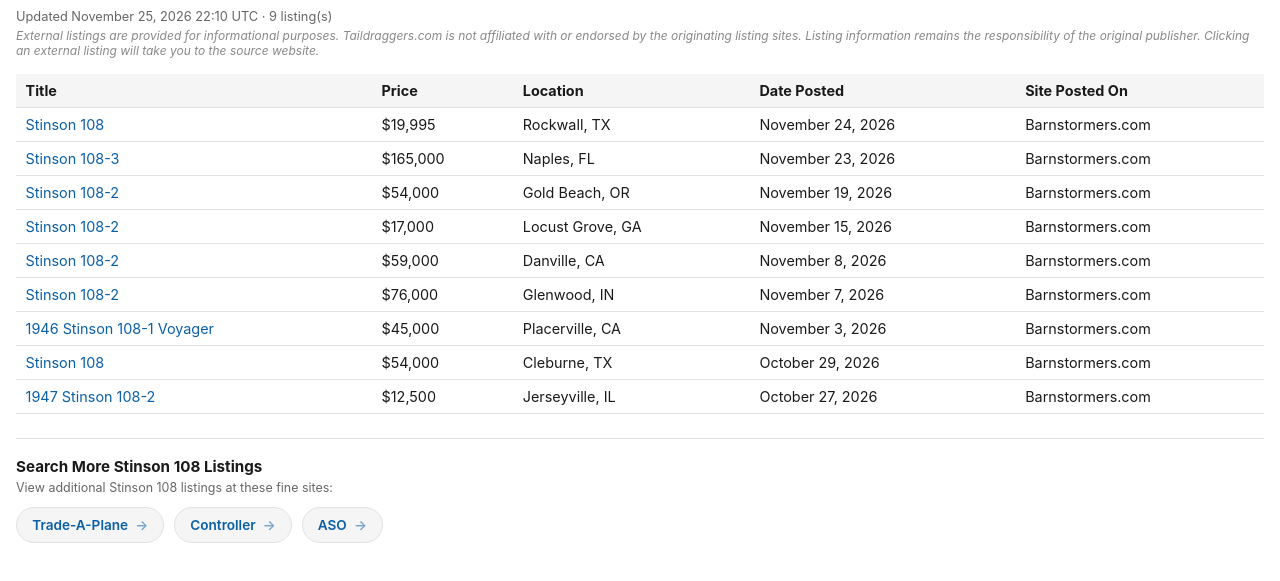
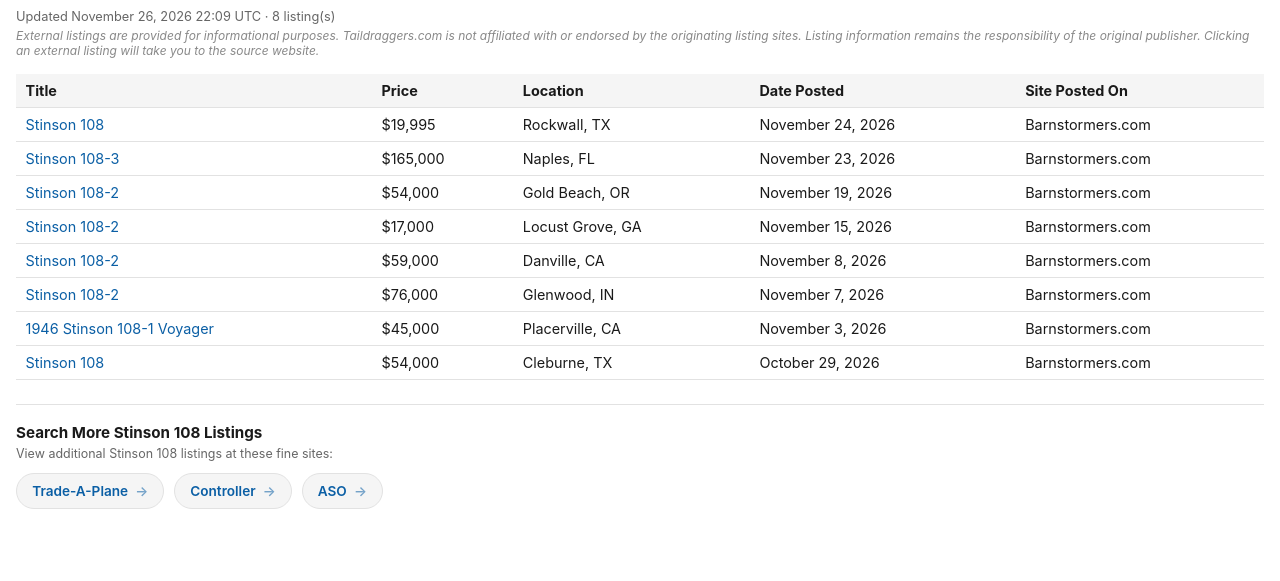
Before and after one commit to taildraggers/stinson-108-for-sale, a plain HTML site: page docs/index.html in a window 1280 px wide. Shown: the part 43-624 px from the top of the page. Drawn offline with Linux system fonts and the light colour scheme.

Commit message:
Update Stinson 108 listings (2026-11-26)

```diff
--- a/docs/index.html
+++ b/docs/index.html
@@ -76,7 +76,7 @@
 </head>
 <body>
   <h1>Other Stinson 108 Ads on the Web</h1>
-  <div class="updated">Updated November 25, 2026 22:10 UTC &middot; 9 listing(s)</div>
+  <div class="updated">Updated November 26, 2026 22:09 UTC &middot; 8 listing(s)</div>
   <div class="disclaimer">External listings are provided for informational purposes. Taildraggers.com is not affiliated with or endorsed by the originating listing sites. Listing information remains the responsibility of the original publisher. Clicking an external listing will take you to the source website.</div>
   <table>
     <thead>
@@ -91,7 +91,6 @@
         <tr><td><a href="https://www.barnstormers.com/classified-2082485-O360-Lycoming-Stinson-108-2.html" target="_blank" rel="noopener noreferrer">Stinson 108-2</a></td><td>$76,000</td><td>Glenwood, IN</td><td>November 7, 2026</td><td>Barnstormers.com</td></tr>
         <tr><td><a href="https://www.barnstormers.com/classified-2076787-1946-Stinson-108-1-Voyager.html" target="_blank" rel="noopener noreferrer">1946 Stinson 108-1 Voyager</a></td><td>$45,000</td><td>Placerville, CA</td><td>November 3, 2026</td><td>Barnstormers.com</td></tr>
         <tr><td><a href="https://www.barnstormers.com/classified-2080303-Stinson-108-12.html" target="_blank" rel="noopener noreferrer">Stinson 108</a></td><td>$54,000</td><td>Cleburne, TX</td><td>October 29, 2026</td><td>Barnstormers.com</td></tr>
-        <tr><td><a href="https://www.barnstormers.com/classified-2080376-Complete-1947-Stinson-108-2.html" target="_blank" rel="noopener noreferrer">1947 Stinson 108-2</a></td><td>$12,500</td><td>Jerseyville, IL</td><td>October 27, 2026</td><td>Barnstormers.com</td></tr>
     </tbody>
   </table>
   <div class="more-resources">
```
